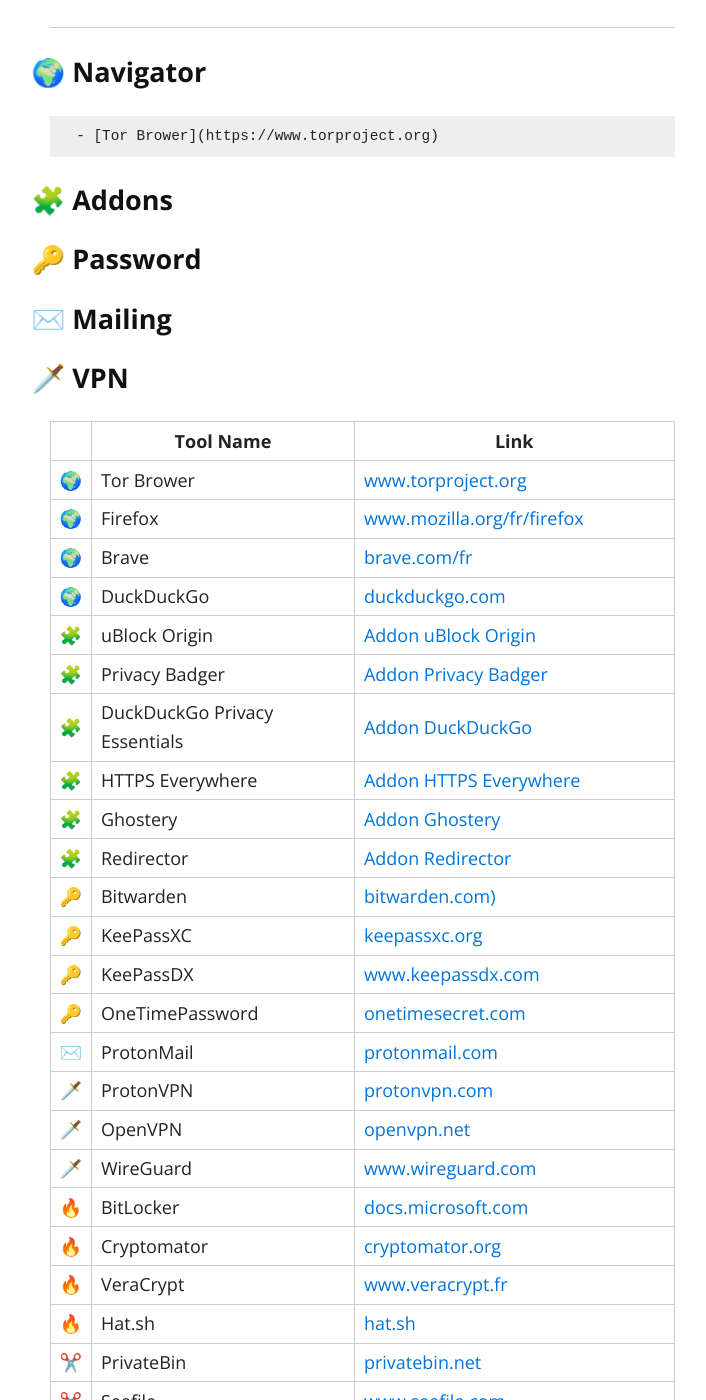
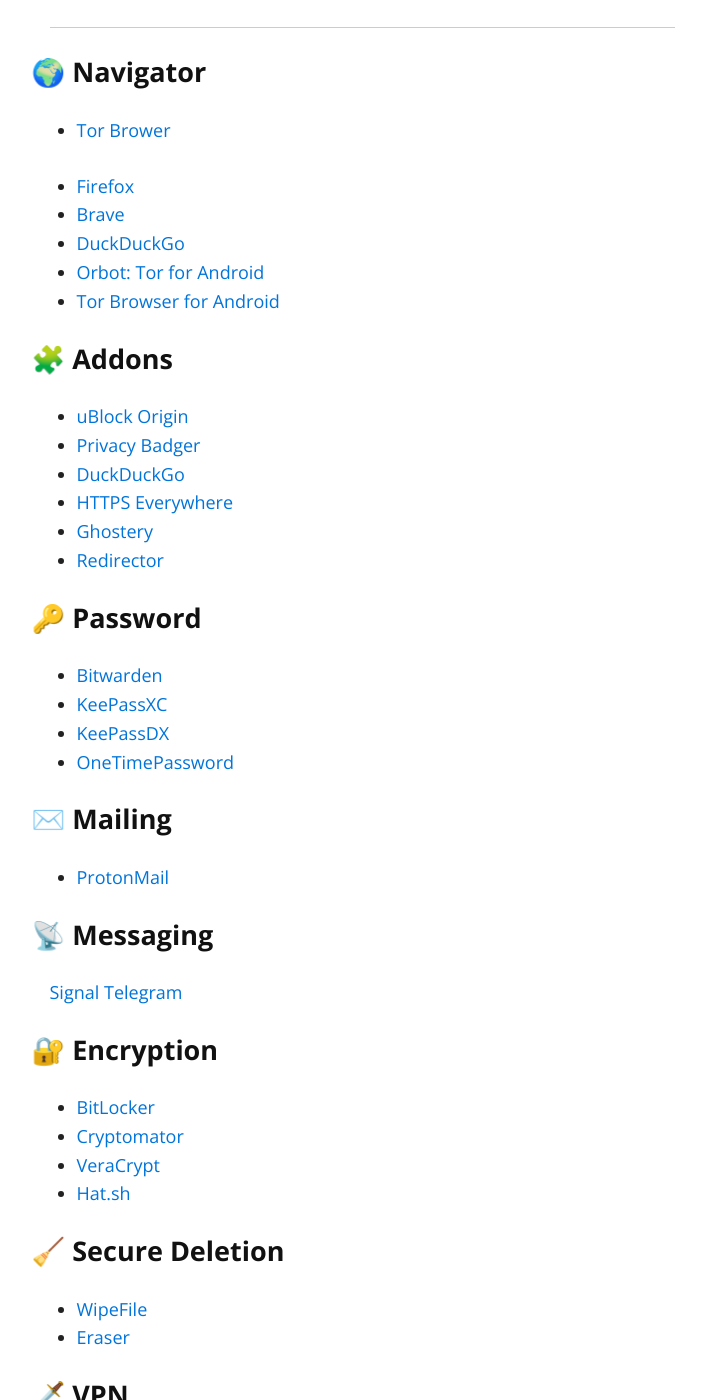
Before and after one commit to jcabeza/Privacy, a Jekyll site: the page built from index.md, in a window 1280 px wide and 1400 px high, scrolled down 530 px. Shown: the whole window, without its empty margins (278-984 px from the left). Built offline with Jekyll 4.4.1, drawn with Linux system fonts in a browser that asks for light colours; nearby versions of some CDN libraries; some of the changed text lies outside the part shown.

Commit message:
Up 🤌🏼

```diff
--- a/index.md
+++ b/index.md
@@ -10,68 +10,85 @@
 
 #### 🌍 Navigator
 
-     - [Tor Brower](https://www.torproject.org)
+   - [Tor Brower](https://www.torproject.org)
+
+- [Firefox](https://www.mozilla.org/fr/firefox)
+- [Brave](https://brave.com/fr)
+- [DuckDuckGo](https://duckduckgo.com)
+- [Orbot: Tor for Android](https://play.google.com/store/apps/details?id=org.torproject.android&hl=en_US&gl=US)
+- [Tor Browser for Android](https://play.google.com/store/apps/details?id=org.torproject.torbrowser)
 
 #### 🧩 Addons
 
+- [uBlock Origin](https://addons.mozilla.org/fr/firefox/addon/ublock-origin/)
+- [Privacy Badger](https://addons.mozilla.org/fr/firefox/addon/privacy-badger17/)
+- [DuckDuckGo](https://addons.mozilla.org/fr/firefox/addon/duckduckgo-for-firefox/)
+- [HTTPS Everywhere](https://addons.mozilla.org/fr/firefox/addon/https-everywhere)
+- [Ghostery](https://addons.mozilla.org/fr/firefox/addon/ghostery/)
+- [Redirector](https://addons.mozilla.org/fr/firefox/addon/redirector)
+
 #### 🔑 Password
+
+- [Bitwarden](https://bitwarden.com)
+- [KeePassXC](https://keepassxc.org)
+- [KeePassDX](https://www.keepassdx.com)
+- [OneTimePassword](https://onetimesecret.com)
 
 #### ✉️ Mailing
 
+- [ProtonMail](https://protonmail.com)
+
+#### 📡 Messaging
+
+[Signal](https://www.signal.org)
+[Telegram](https://telegram.org)
+
+#### 🔐 Encryption
+
+- [BitLocker](https://docs.microsoft.com/en-us/windows/security/information-protection/bitlocker/bitlocker-overview)
+- [Cryptomator](https://cryptomator.org)
+- [VeraCrypt](https://www.veracrypt.fr/code/VeraCrypt)
+- [Hat.sh](https://hat.sh)
+
+#### 🧹 Secure Deletion
+
+- [WipeFile](https://www.gaijin.at/en/software/wipefile)
+- [Eraser](https://eraser.heidi.ie)
+
 #### 🗡️ VPN
+
+- [ProtonVPN](https://protonvpn.com)
+- [OpenVPN](https://openvpn.net)
+- [WireGuard](https://www.wireguard.com)$$
+
+#### 💻 OS
+
+- [Tails](https://tails.boum.org)
+- [Whonix](https://www.whonix.org)
+- [Qubes-os](https://www.qubes-os.org)
+- [Windows 10/11 Privacy](https://www.oo-software.com/en/shutup10)
+- [Windows 10/11 Spy Blocker](https://crazymax.dev/WindowsSpyBlocker)
 
 |  | Tool Name | Link |
 |--|-----------|------|
-|🌍| Tor Brower | [www.torproject.org](https://www.torproject.org) |
-|🌍| Firefox | [www.mozilla.org/fr/firefox](https://www.mozilla.org/fr/firefox) |
-|🌍| Brave | [brave.com/fr](https://brave.com/fr) |
-|🌍| DuckDuckGo | [duckduckgo.com](https://duckduckgo.com) |
-|🧩| uBlock Origin | [Addon uBlock Origin](https://addons.mozilla.org/fr/firefox/addon/ublock-origin/) |
-|🧩| Privacy Badger | [Addon Privacy Badger](https://addons.mozilla.org/fr/firefox/addon/privacy-badger17/) |
-|🧩| DuckDuckGo Privacy Essentials | [Addon DuckDuckGo](https://addons.mozilla.org/fr/firefox/addon/duckduckgo-for-firefox/) |
-|🧩| HTTPS Everywhere | [Addon HTTPS Everywhere](https://addons.mozilla.org/fr/firefox/addon/https-everywhere) |
-|🧩| Ghostery | [Addon Ghostery](https://addons.mozilla.org/fr/firefox/addon/ghostery/) |
-|🧩| Redirector | [Addon Redirector](https://addons.mozilla.org/fr/firefox/addon/redirector) |
-|🔑| Bitwarden | [bitwarden.com)](https://bitwarden.com) |
-|🔑| KeePassXC | [keepassxc.org](https://keepassxc.org) |
-|🔑| KeePassDX | [www.keepassdx.com](https://www.keepassdx.com) |
-|🔑| OneTimePassword | [onetimesecret.com](https://onetimesecret.com) |
-|✉️| ProtonMail | [protonmail.com](https://protonmail.com) |
-|🗡️| ProtonVPN |  [protonvpn.com](https://protonvpn.com) |
-|🗡️| OpenVPN   | [openvpn.net](https://openvpn.net) |
-|🗡️| WireGuard | [www.wireguard.com](https://www.wireguard.com) |
-|🔥| BitLocker   | [docs.microsoft.com](https://docs.microsoft.com/en-us/windows/security/information-protection/bitlocker/bitlocker-overview) |
-|🔥| Cryptomator | [cryptomator.org](https://cryptomator.org) |
-|🔥| VeraCrypt   | [www.veracrypt.fr](https://www.veracrypt.fr/code/VeraCrypt) |
-|🔥| Hat.sh      | [hat.sh](https://hat.sh) |
+
 |✂️| PrivateBin | [privatebin.net](https://privatebin.net) |
 |✂️| Seafile | [www.seafile.com](https://www.seafile.com/en/home) |
 |✂️| Swisstransfer | [www.swisstransfer.com/fr](https://www.swisstransfer.com/fr) |
 |✂️| Onion Share | [onionshare.org](https://onionshare.org) |
 |✂️| SecureDrop | [securedrop.org](https://securedrop.org) |
-|🧹| WipeFile | [www.gaijin.at/en/software/wipefile](https://www.gaijin.at/en/software/wipefile) |
-|🧹| Eraser   | [eraser.heidi.ie](https://eraser.heidi.ie) |
-|📡| Signal   | [www.signal.org](https://www.signal.org) |
-|📡| Telegram | [telegram.org](https://telegram.org) |
 |📹| FreeTube | [freetubeapp.io](https://freetubeapp.io) |
 |📹| Vanced   | [vancedapp.com](https://vancedapp.com) |
 |📹| NewPipe  | [newpipe.net](https://newpipe.net) |
-|💻| Tails | [tails.boum.org](https://tails.boum.org) |
-|💻| Whonix | [www.whonix.org](https://www.whonix.org) |
-|💻| Qubes-os | [www.qubes-os.org](https://www.qubes-os.org) |
 |🔍| AdGuard Home | [adguard.com/fr](https://adguard.com/fr/adguard-home/overview.html) |
 |🔍| Pi-hole | [pi-hole.net](https://pi-hole.net) |
 |🔍| Blocking list #1 | [energized.pro](https://energized.pro) |
 |🔍| Blocking list #2 | [filterlists.com](https://filterlists.com) |
 |🔐| Aegis Authenticator | [getaegis.app](https://getaegis.app) |
-|🪟| Windows 10/11 Privacy | [www.oo-software.com/en/shutup10](https://www.oo-software.com/en/shutup10) |
-|🪟| Windows 10/11 Spy Blocker | [crazymax.dev/WindowsSpyBlocker](https://crazymax.dev/WindowsSpyBlocker) |
 |🧱| Portmaster | [safing.io/portmaster](https://safing.io/portmaster) |
 |🧹| ExifCleaner | [exifcleaner.com](https://exifcleaner.com) |
 |📺| FreeTube App | [freetubeapp.io](https://freetubeapp.io) |
 |📱| NewPipe | [newpipe.net](https://newpipe.net/) |
-|📱| Orbot: Tor for Android | [org.torproject.android](https://play.google.com/store/apps/details?id=org.torproject.android&hl=en_US&gl=US) |
-|📱| Tor Browser for Android | [org.torproject.torbrowser](https://play.google.com/store/apps/details?id=org.torproject.torbrowser) |
 |  |  | []() |
 
 ---
```
